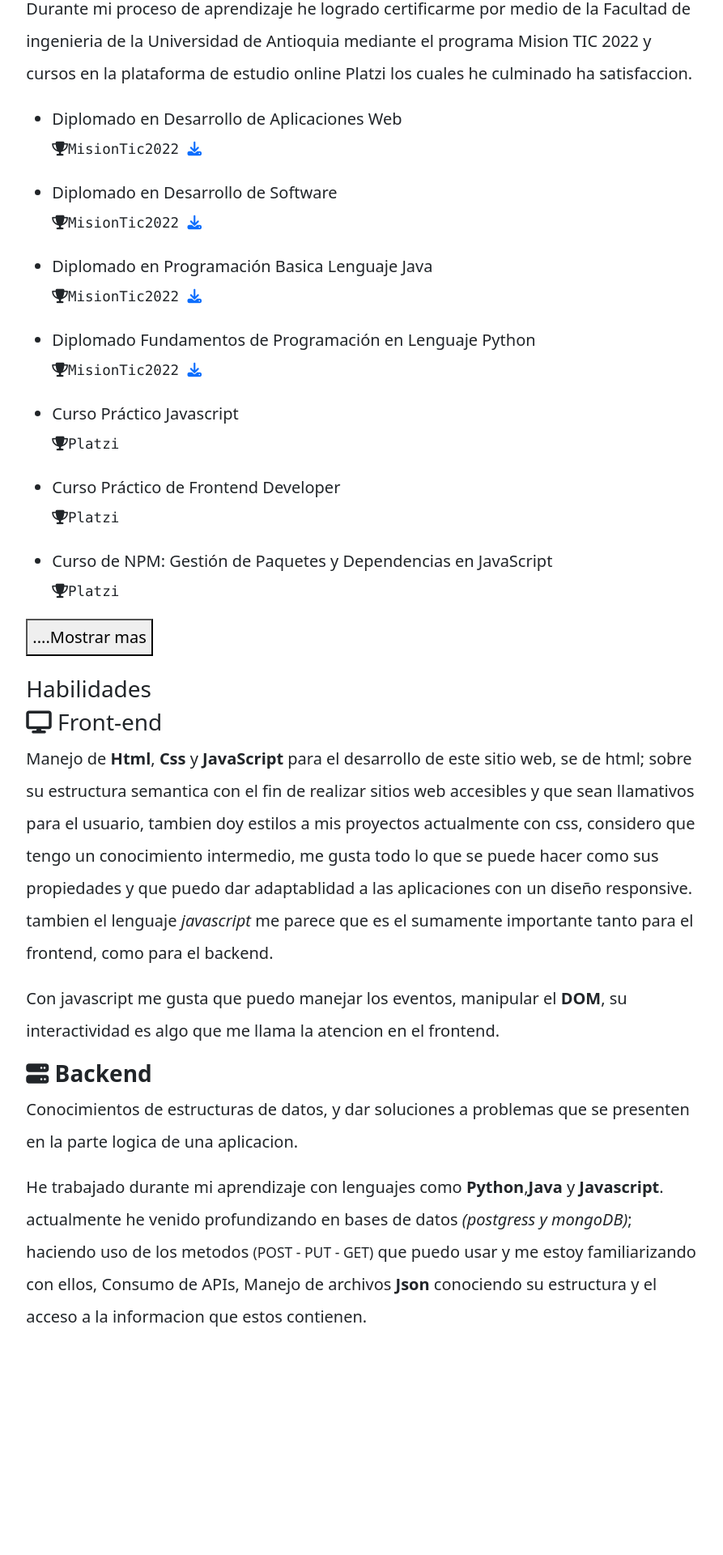
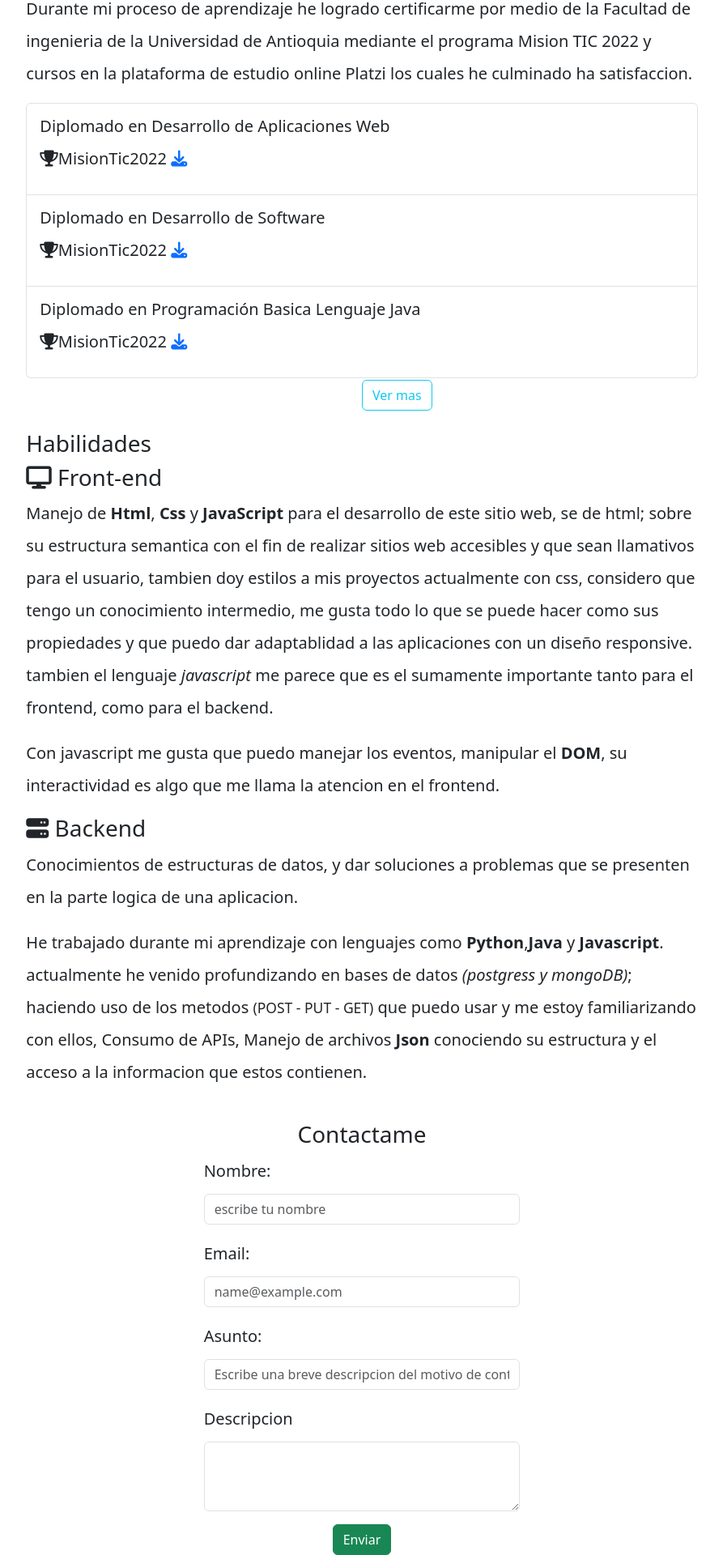
Before and after one commit to iwinser117/react-portafolio, a React app: page / in a window 1280 px wide. Shown: the part 1012-2932 px from the top of the page at 81% size, without its empty margins (193-1086 px from the left). Before the commit the page ends 2698 px from the top, so only its background shows below. Built offline with nearby package versions, Linux system fonts and the light colour scheme.

Commit message:
form no funtion

```diff
--- a/package.json
+++ b/package.json
@@ -17,6 +17,7 @@
     "@babel/preset-env": "^7.20.2",
     "@babel/preset-react": "^7.18.6",
     "babel-loader": "^9.1.2",
+    "bootstrap": "^5.2.3",
     "clean-webpack-plugin": "^4.0.0",
     "copy-webpack-plugin": "^11.0.0",
     "css-loader": "^6.7.3",
@@ -24,6 +25,7 @@
     "html-webpack-plugin": "^5.5.0",
     "mdb-react-ui-kit": "^5.1.0",
     "mini-css-extract-plugin": "^2.7.2",
+    "react-bootstrap": "^2.7.0",
     "react-bootstrap-carousel": "^4.1.1",
     "terser-webpack-plugin": "^5.3.6",
     "webpack": "^5.75.0",
@@ -33,6 +35,7 @@
   "dependencies": {
     "react": "^18.2.0",
     "react-dom": "^18.2.0",
-    "react-router-dom": "^6.6.2"
+    "react-router-dom": "^6.6.2",
+    "sweetalert2": "^11.6.16"
   }
 }
--- /dev/null
+++ b/src/buttons/BtnArriba.jsx
@@ -0,0 +1,35 @@
+import React, { useState, useEffect } from "react";
+
+const BtnArriba = () => {
+  const [showButton, setShowButton] = useState(false);
+
+    useEffect(() => {
+      const handleScroll = () => {
+        if (window.pageYOffset > 300) {
+          setShowButton(true);
+        } else {
+          setShowButton(false);
+        }
+      };
+
+      window.addEventListener("scroll", handleScroll);
+      return () => window.removeEventListener("scroll", handleScroll);
+    }, []);
+
+    const handleClick = () => {
+      window.scrollTo({ top: 0, behavior: "smooth" });
+    };
+
+
+  return (
+    <button
+      className="position-fixed bottom-0 end-0 translate-middle translate-middle btn btn-secondary"
+      onClick={() => handleClick()}
+      style={{ display: showButton ? "block" : "none" }}
+    >
+      <i className="fa-regular fa-circle-up"></i>
+    </button>
+  );
+};
+
+export default BtnArriba;
--- a/src/components/Acerca.jsx
+++ b/src/components/Acerca.jsx
@@ -1,6 +1,10 @@
-import React from "react";
+import React, { useState } from "react";
 
 const Acerca = () => {
+  const [isVisible, setIsVisible] = useState(false);
+   const toggleVisibility = () => {
+     setIsVisible(!isVisible);
+   };
   return (
     <section className="container col-8 fs-5 text-justify lh-lg">
       <article id="acercademi">
@@ -25,11 +29,11 @@ const Acerca = () => {
         </p>
       </article>
       <div className="certificados-iconos">
-        <ul>
-          <li>
+        <ul className="list-group">
+          <li className="list-group-item list-group-item-action">
             <p>
               Diplomado en Desarrollo de Aplicaciones Web
-              <pre>
+              <br />
               <i className="fa-solid fa-trophy"></i>MisionTic2022{" "}
               <a
                 download="certificadoAppWebs"
@@ -37,13 +41,12 @@ const Acerca = () => {
               >
                 <i className="fa-solid fa-download"></i>
               </a>
-              </pre>
             </p>
           </li>
-          <li>
+          <li className="list-group-item list-group-item-action">
             <p>
               Diplomado en Desarrollo de Software
-              <pre>
+              <br />
               <i className="fa-solid fa-trophy"></i>MisionTic2022{" "}
               <a
                 download="certificadoDesarrolloSoftware"
@@ -51,13 +54,12 @@ const Acerca = () => {
               >
                 <i className="fa-solid fa-download"></i>
               </a>
-              </pre>
             </p>
           </li>
-          <li>
+          <li className="list-group-item list-group-item-action">
             <p>
               Diplomado en Programaci&oacute;n Basica Lenguaje Java
-              <pre>
+              <br />
               <i className="fa-solid fa-trophy"></i>MisionTic2022{" "}
               <a
                 download="CertificadoJava"
@@ -65,13 +67,18 @@ const Acerca = () => {
               >
                 <i className="fa-solid fa-download"></i>
               </a>
-              </pre>
             </p>
           </li>
-          <li>
+        </ul>
+        <ul
+          className="mostrarList list-group"
+          id="mostrarList"
+          style={{ display: isVisible ? "block" : "none" }}
+        >
+          <li className="list-group-item list-group-item-action">
             <p>
               Diplomado Fundamentos de Programaci&oacute;n en Lenguaje Python
-              <pre>
+              <br />
               <i className="fa-solid fa-trophy"></i>MisionTic2022{" "}
               <a
                 download="certificadoPython"
@@ -79,38 +86,35 @@ const Acerca = () => {
               >
                 <i className="fa-solid fa-download"></i>
               </a>
-              </pre>
             </p>
           </li>
-          <li>
+          <li className="list-group-item list-group-item-action">
             <p>
               Curso Pr&aacute;ctico Javascript
-              <pre>
+              <br />
               <i className="fa-solid fa-trophy"></i>Platzi
-              </pre>
+            </p>
+          </li>
+          <li className="list-group-item list-group-item-action">
+            <p>
+              Curso Práctico de Frontend Developer
+              <br />
+              <i className="fa-solid fa-trophy"></i>Platzi
+            </p>
+          </li>
+          <li className="list-group-item list-group-item-action">
+            <p>
+              Curso de NPM: Gestión de Paquetes y Dependencias en JavaScript
+              <br />
+              <i className="fa-solid fa-trophy"></i>Platzi
             </p>
           </li>
         </ul>
-        <ul className="mostrarList" id="mostrarText">
-          <li>
-            <p>
-              Curso Práctico de Frontend Developer
-              <pre>
-                <i className="fa-solid fa-trophy"></i>Platzi
-              </pre>
-            </p>
-          </li>
-          <li>
-            <p>
-              Curso de NPM: Gestión de Paquetes y Dependencias en JavaScript
-              <pre>
-                <i className="fa-solid fa-trophy"></i>Platzi
-              </pre>
-            </p>
-          </li>
-        </ul>
-        <button className="leer" id="mostrarTextBtn">
-          ....Mostrar mas
+        <button
+          onClick={toggleVisibility}
+          className="btn-outline-info btn position-relative bottom-0  start-50"
+        >
+          {isVisible ? "Ver menos" : "Ver mas"}
         </button>
       </div>
     </section>
--- a/src/components/BtnArriba.jsx
+++ /dev/null
@@ -1,37 +0,0 @@
-import React, { useState, useEffect } from "react";
-
-const BtnArriba = () => {
-  const [showButton, setShowButton] = useState(false);
-
-  useEffect(() => {
-    window.addEventListener("scroll", handleScroll);
-    return () => window.removeEventListener("scroll", handleScroll);
-  }, []);
-
-  const handleScroll = () => {
-    if (window.pageYOffset > 100) {
-      setShowButton(true);
-    } else {
-      setShowButton(false);
-    }
-  };
-  //   const scrollToTop = () => {
-  //     window.scrollTo({
-  //       top: 0,
-  //       behavior: "smooth",
-  //     });
-  //   };
-  return (
-    <div>{showButton && <button>Click me!</button>}</div>
-    // <button
-    //   onClick={scrollToTop}
-    //   id="topButton"
-    //   title="Volver al inicio"
-    //   className="btn btn-primary position-fixed bottom-0 end-0 translate-middle-x translate-middle-y"
-    // >
-    //   Volver arriba
-    // </button>
-  );
-};
-
-export default BtnArriba;
--- /dev/null
+++ b/src/components/Formulario.jsx
@@ -0,0 +1,69 @@
+import React from "react";
+import { sendForm } from "../utils/sendForm";
+
+const Fomulario = () => {
+  return (
+    <>
+      <section className="container col-8 fs-5 text-justify lh-lg">
+        <h3 className="text-center">Contactame</h3>
+        <form className="container col-6">
+          <div className="mb-3 ">
+            <label htmlFor="exampleFormControlInput1" className="form-label">
+              Nombre:
+            </label>
+            <input
+              type="text"
+              className="form-control"
+              id="exampleFormControlInput1"
+              placeholder="escribe tu nombre"
+              required
+            />
+          </div>
+          <div className="mb-3 ">
+            <label htmlFor="exampleFormControlInput1" className="form-label">
+              Email:
+            </label>
+            <input
+              type="email"
+              className="form-control"
+              id="exampleFormControlInput1"
+              placeholder="name@example.com"
+              required
+            />
+          </div>
+          <div className="mb-3 ">
+            <label htmlFor="exampleFormControlInput1" className="form-label">
+              Asunto:
+            </label>
+            <input
+              type="text"
+              className="form-control"
+              id="exampleFormControlInput1"
+              placeholder="Escribe una breve descripcion del motivo de contacto."
+              required
+            />
+          </div>
+          <div className="mb-3">
+            <label htmlFor="exampleFormControlTextarea1" className="form-label">
+              Descripcion
+            </label>
+            <textarea
+              className="form-control"
+              id="exampleFormControlTextarea1"
+              rows="3"
+            ></textarea>
+          </div>
+          <button
+            type="submit"
+            className="btn btn-success m-auto d-block"
+            // onClick={() => sendForm()}
+          >
+            Enviar
+          </button>
+        </form>
+      </section>
+    </>
+  );
+};
+
+export default Fomulario;
--- a/src/components/Habilidades.jsx
+++ b/src/components/Habilidades.jsx
@@ -30,7 +30,7 @@ const Habilidades = () => {
         </article>
         <article>
           <h3>
-            <i className="fa-solid fa-server"></i> <b>Backend</b>
+            <i className="fa-solid fa-server"></i> Backend
           </h3>
           <p>
             Conocimientos de estructuras de datos, y dar soluciones a problemas
--- a/src/pages/Home.jsx
+++ b/src/pages/Home.jsx
@@ -4,7 +4,8 @@ import Nav from "../components/Nav";
 import Banner from "../components/Banner";
 import Acerca from "../components/Acerca";
 import Habilidades from "../components/Habilidades";
-import BtnArriba from "../components/BtnArriba";
+import BtnArriba from "../buttons/BtnArriba";
+import Formulario from "../components/Formulario";
 
 const Home = () => {
   return (
@@ -15,6 +16,7 @@ const Home = () => {
         <Acerca/>
         <Habilidades/>
         <BtnArriba/>
+        <Formulario/>
       </div>
     </>
   );
--- a/src/styles/home.css
+++ b/src/styles/home.css
@@ -17,3 +17,18 @@
  -ms-border-radius:solid 1px black;
  -o-border-radius:solid 1px black;
 }
+.see-more-button {
+  color: #0000EE;
+  text-decoration: underline;
+  background-color: transparent;
+  border: none;
+}
+
+.see-more-button:hover {
+  color: #0000EE;
+  text-decoration: none;
+}
+
+.mostrarList {
+  display: none;
+}
--- /dev/null
+++ b/src/utils/sendForm.js
@@ -0,0 +1,15 @@
+const Swal = require("sweetalert2");
+
+export const sendForm = (input) => {
+  if (input.value.trim() === ""){
+    console.log("hola")
+  }else
+    Swal.fire({
+      position: "center",
+      icon: "success",
+      title: "Mensaje enviado con exito",
+      showConfirmButton: false,
+      timer: 2000,
+      text: "Pronto nos pondremos en contacto",
+    });
+};
```
Also changed, not shown: src/buttons/VerMas.jsx (added, +20 -0 lines), src/utils/validarForm.js (added, +17 -0 lines), 1 other file (tests, documents, lock files or other folders). Lines whose indentation alone changed are shown as unchanged.
